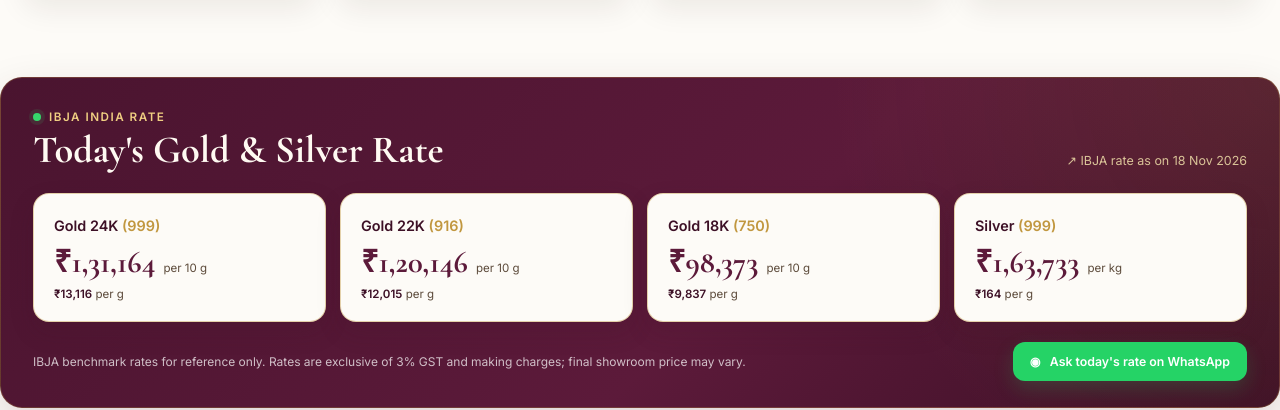
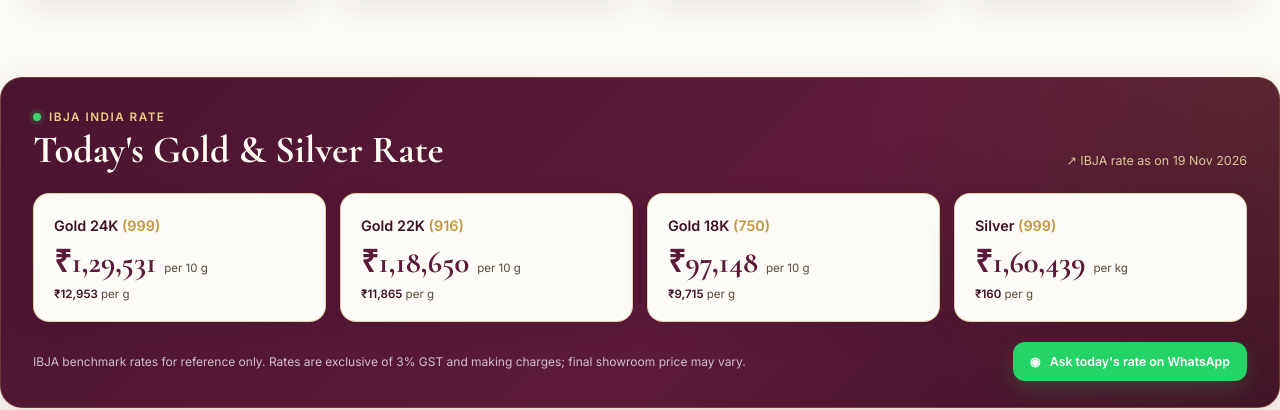
Before and after one commit to prisluv64-source/Kanchan-Jewellers-2, a plain HTML site: page index.html in a window 1280 px wide. Shown: the part 1562-1972 px from the top of the page. Drawn offline with nearby package versions, Linux system fonts and the light colour scheme.

Commit message:
Update IBJA jewellery rates

```diff
--- a/index.html
+++ b/index.html
@@ -359,7 +359,7 @@
       </div>
       <div class="rates">
         <span class="rate-dot"></span>
-        <a class="top-rate-link" href="#ibjaRates" aria-label="View full IBJA gold and silver rates">IBJA Rate: <strong>Gold 22K ₹12,015/g</strong> &nbsp;•&nbsp; <strong>Silver ₹164/g</strong></a>
+        <a class="top-rate-link" href="#ibjaRates" aria-label="View full IBJA gold and silver rates">IBJA Rate: <strong>Gold 22K ₹11,865/g</strong> &nbsp;•&nbsp; <strong>Silver ₹160/g</strong></a>
       </div>
       <div class="top-right">
         <span>EN</span>
@@ -1022,33 +1022,33 @@
           <h2 id="ibjaRatesTitle">Today's Gold &amp; Silver Rate</h2>
         </div>
         <a class="ibja-source-link" href="https://ibjarates.com/" target="_blank" rel="noopener">
-          ↗ IBJA rate as on <span id="ibja-rate-date">18 Nov 2026</span>
+          ↗ IBJA rate as on <span id="ibja-rate-date">19 Nov 2026</span>
         </a>
       </div>
 
       <div class="ibja-rate-grid">
         <article class="ibja-rate-card" data-rate-key="gold999">
           <h3>Gold 24K <span>(999)</span></h3>
-          <div class="ibja-main-rate"><strong id="ibja-gold999-main">₹1,31,164</strong><span>per 10 g</span></div>
-          <p><span id="ibja-gold999-gram">₹13,116</span> per g</p>
+          <div class="ibja-main-rate"><strong id="ibja-gold999-main">₹1,29,531</strong><span>per 10 g</span></div>
+          <p><span id="ibja-gold999-gram">₹12,953</span> per g</p>
         </article>
 
         <article class="ibja-rate-card" data-rate-key="gold916">
           <h3>Gold 22K <span>(916)</span></h3>
-          <div class="ibja-main-rate"><strong id="ibja-gold916-main">₹1,20,146</strong><span>per 10 g</span></div>
-          <p><span id="ibja-gold916-gram">₹12,015</span> per g</p>
+          <div class="ibja-main-rate"><strong id="ibja-gold916-main">₹1,18,650</strong><span>per 10 g</span></div>
+          <p><span id="ibja-gold916-gram">₹11,865</span> per g</p>
         </article>
 
         <article class="ibja-rate-card" data-rate-key="gold750">
           <h3>Gold 18K <span>(750)</span></h3>
-          <div class="ibja-main-rate"><strong id="ibja-gold750-main">₹98,373</strong><span>per 10 g</span></div>
-          <p><span id="ibja-gold750-gram">₹9,837</span> per g</p>
+          <div class="ibja-main-rate"><strong id="ibja-gold750-main">₹97,148</strong><span>per 10 g</span></div>
+          <p><span id="ibja-gold750-gram">₹9,715</span> per g</p>
         </article>
 
         <article class="ibja-rate-card silver" data-rate-key="silver999">
           <h3>Silver <span>(999)</span></h3>
-          <div class="ibja-main-rate"><strong id="ibja-silver999-main">₹1,63,733</strong><span>per kg</span></div>
-          <p><span id="ibja-silver999-gram">₹164</span> per g</p>
+          <div class="ibja-main-rate"><strong id="ibja-silver999-main">₹1,60,439</strong><span>per kg</span></div>
+          <p><span id="ibja-silver999-gram">₹160</span> per g</p>
         </article>
       </div>
 
```
